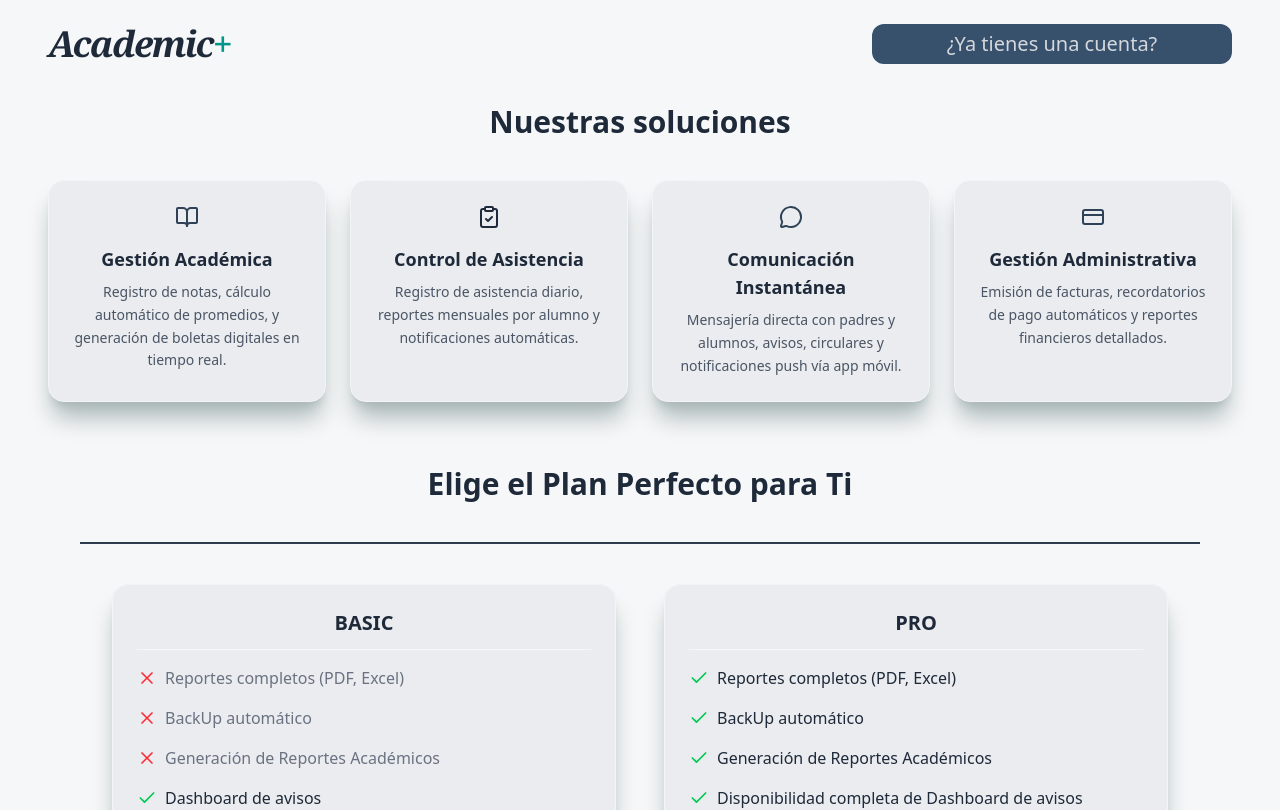
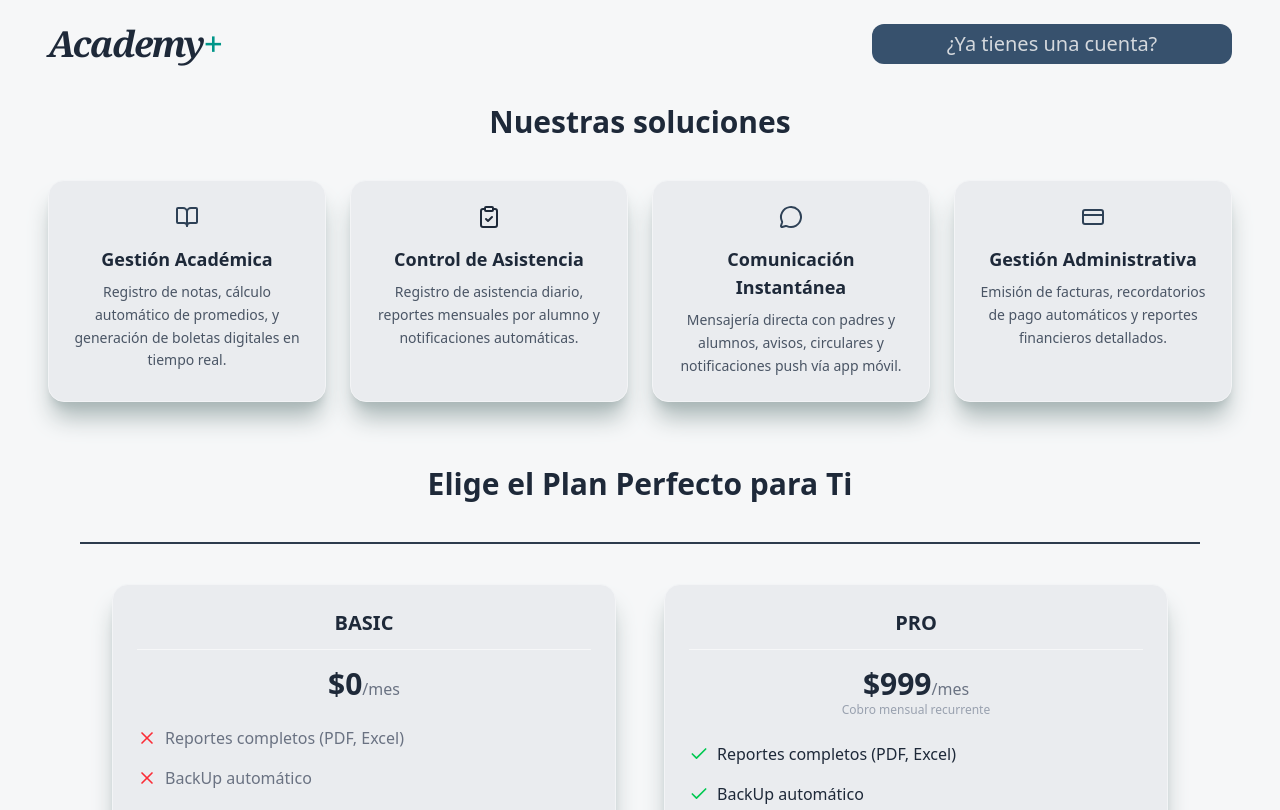
Before and after one commit to LuisJoseCastro/Sistema-Control-Esdcolar, a React (Vite) app in the folder Control-Escolar-Front/: page / in a window 1280 px wide. Shown: the top 810 px of the page. Built offline with nearby package versions, Linux system fonts and the light colour scheme.

Commit message:
Correccion de Nombre y se agrego los precios

```diff
--- a/Control-Escolar-Front/src/pages/public/PlansPage.tsx
+++ b/Control-Escolar-Front/src/pages/public/PlansPage.tsx
@@ -33,13 +33,10 @@ export const PlansPage: React.FC = () => {
     }
   ];
 
-  // --- LÓGICA DE NAVEGACIÓN CORREGIDA ---
   const handleRegisterAction = () => {
     if (selectedPlan === 'gratuito') {
-      // Redirige a la ruta básica que ya tenías
       navigate('/register-school');
     } else if (selectedPlan === 'pago') {
-      // Redirige a la nueva ruta Pro que acabamos de crear
       navigate('/register-school-pro');
     }
   };
@@ -48,7 +45,7 @@ export const PlansPage: React.FC = () => {
     <div className="min-h-screen bg-whiteBg-50 font-sans text-gray-800 pb-20">
       <header className="flex justify-between items-center px-12 py-6">
         <h1 className="text-4xl font-serif italic font-bold tracking-tighter">
-          Academic<span className="text-teal-600">+</span>
+          Academy<span className="text-teal-600">+</span>
         </h1>
         <div className="grid items-center bg-main-700 hover:bg-main-900 transition-color duration-300 p-y2 p-x6 h-10 w-90 text-center rounded-xl">
           <button
@@ -57,7 +54,6 @@ export const PlansPage: React.FC = () => {
           >
             ¿Ya tienes una cuenta?
           </button>
-
         </div>
       </header>
 
@@ -76,13 +72,20 @@ export const PlansPage: React.FC = () => {
 
       <section className="text-center mt-16">
         <h2 className="text-3xl font-semibold mb-10">Elige el Plan Perfecto para Ti</h2>
-        <div className='flex items-center border border-main-900  mt-0 mx-20 mb-10 w-100% alight-center'></div>
+        <div className='flex items-center border border-main-900 mt-0 mx-20 mb-10 w-100% alight-center'></div>
         <div className="flex flex-col md:flex-row justify-center gap-12 px-12 max-w-6xl mx-auto">
+
           {/* PLAN GRATUITO */}
           <Card
             className={`bg-whiteBg-100 shadow-grayDark-300 shadow-xl w-full md:w-1/2 transition-all duration-300 ${selectedPlan === 'gratuito' ? 'ring-4 ring-main-600 scale-105' : 'bg-blue-50/30'}`}
             header={<div className="text-center w-full">BASIC</div>}
           >
+            {/* Precio Plan Basic */}
+            <div className="text-center mb-6">
+              <span className="text-3xl font-bold">$0</span>
+              <span className="text-gray-500">/mes</span>
+            </div>
+
             <ul className="space-y-4 mb-8 text-left">
               <li className="flex items-center text-gray-500"><X className="text-red-500 mr-2 w-5 h-5" /> Reportes completos (PDF, Excel)</li>
               <li className="flex items-center text-gray-500"><X className="text-red-500 mr-2 w-5 h-5" /> BackUp automático</li>
@@ -104,6 +107,13 @@ export const PlansPage: React.FC = () => {
             className={`w-full bg-whiteBg-100 shadow-grayDark-300 shadow-xl md:w-1/2 transition-all duration-300 ${selectedPlan === 'pago' ? 'ring-4 ring-main-600 scale-105' : ''}`}
             header={<div className="text-center w-full">PRO</div>}
           >
+            {/* Precio Plan PRO agregado aquí */}
+            <div className="text-center mb-6">
+              <span className="text-3xl font-bold">$999</span>
+              <span className="text-gray-500">/mes</span>
+              <p className="text-xs text-gray-400">Cobro mensual recurrente</p>
+            </div>
+
             <ul className="space-y-4 mb-8 text-left">
               <li className="flex items-center"><Check className="text-green-500 mr-2 w-5 h-5" /> Reportes completos (PDF, Excel)</li>
               <li className="flex items-center"><Check className="text-green-500 mr-2 w-5 h-5" /> BackUp automático</li>
--- a/Control-Escolar-Front/src/pages/public/RegisterSchoolPage.tsx
+++ b/Control-Escolar-Front/src/pages/public/RegisterSchoolPage.tsx
@@ -87,7 +87,7 @@ export const RegisterSchoolPage: React.FC = () => {
     <div className="min-h-screen bg-whiteBg-50 pb-12">
       <header className="px-12 py-6 bg-white border-b mb-10">
         <h1 className="text-3xl font-serif italic font-bold tracking-tighter">
-          Academic<span className="text-teal-600">+</span>
+          Academy<span className="text-teal-600">+</span>
         </h1>
       </header>
 
--- a/Control-Escolar-Front/src/pages/public/RegisterSchoolProPage.tsx
+++ b/Control-Escolar-Front/src/pages/public/RegisterSchoolProPage.tsx
@@ -106,7 +106,7 @@ export const RegisterSchoolProPage: React.FC = () => {
         <div className="min-h-screen bg-whiteBg-50 pb-12">
             <header className="px-6 md:px-12 py-6 bg-white border-b mb-10">
                 <h1 className="text-3xl font-serif italic font-bold tracking-tighter">
-                    Academic<span className="text-teal-600">+</span>
+                    Academy<span className="text-teal-600">+</span>
                 </h1>
             </header>
 
```
